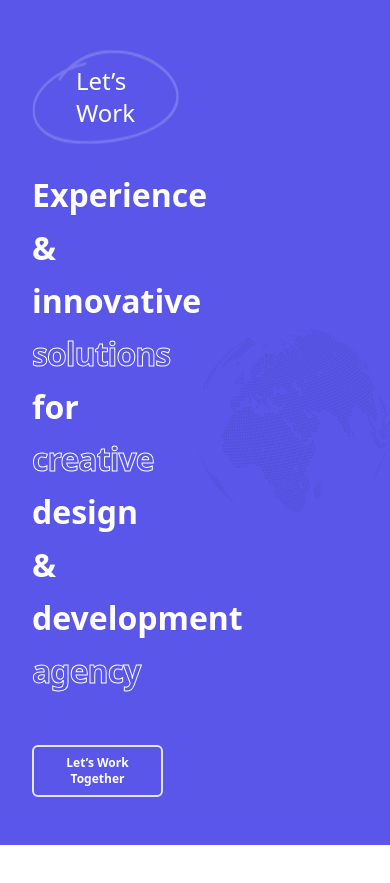
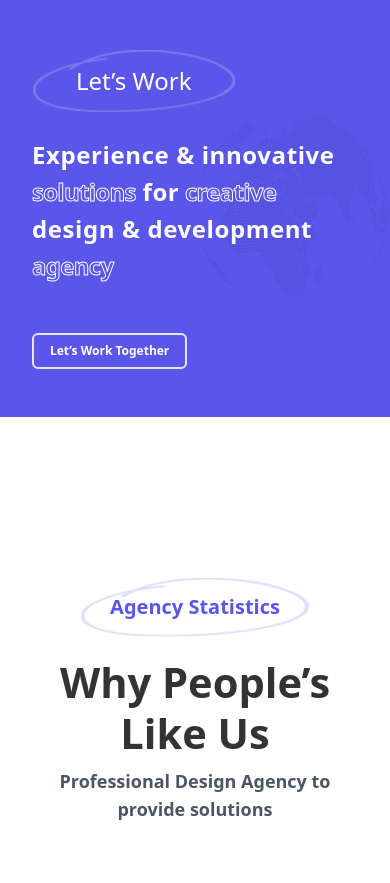
Before and after one commit to thecreativegang/recruit-hub-client-2, a React (Create React App) app: page / in a window 390 px wide. Shown: the part 4180-5063 px from the top of the page. Built offline with nearby package versions, Linux system fonts and the light colour scheme; no server answers.

Commit message:
added experience responsiv done

```diff
--- a/src/components/Pages/Home/Experience/Experience.jsx
+++ b/src/components/Pages/Home/Experience/Experience.jsx
@@ -7,11 +7,11 @@ const Experience = () => {
       <section className="mt-20 mb-40">
         <div className="">
           <div className=" w-full bg-[#5956e9] relative experienceWrap">
-            <div className="w-[50%] text-white py-4 px-8">
+            <div className="w-full md:w-[50%] text-white py-4 px-8">
               <h3 className="letsWork text-2xl mt-10 mb-6 inline-block relative z-10 py-4 px-11">
                 Let’s Work
               </h3>
-              <h1 className="text-[2rem] font-bold mb-12 leading-[3.3rem]">
+              <h1 className="text-[1.5rem] md:text-[2rem] font-bold mb-12 leading-[2.3rem] md:leading-[3.3rem] tracking-wide">
                 Experience & innovative{" "}
                 <span className="fill-text"> solutions</span> for
                 <span className="fill-text"> creative</span> design &
```
